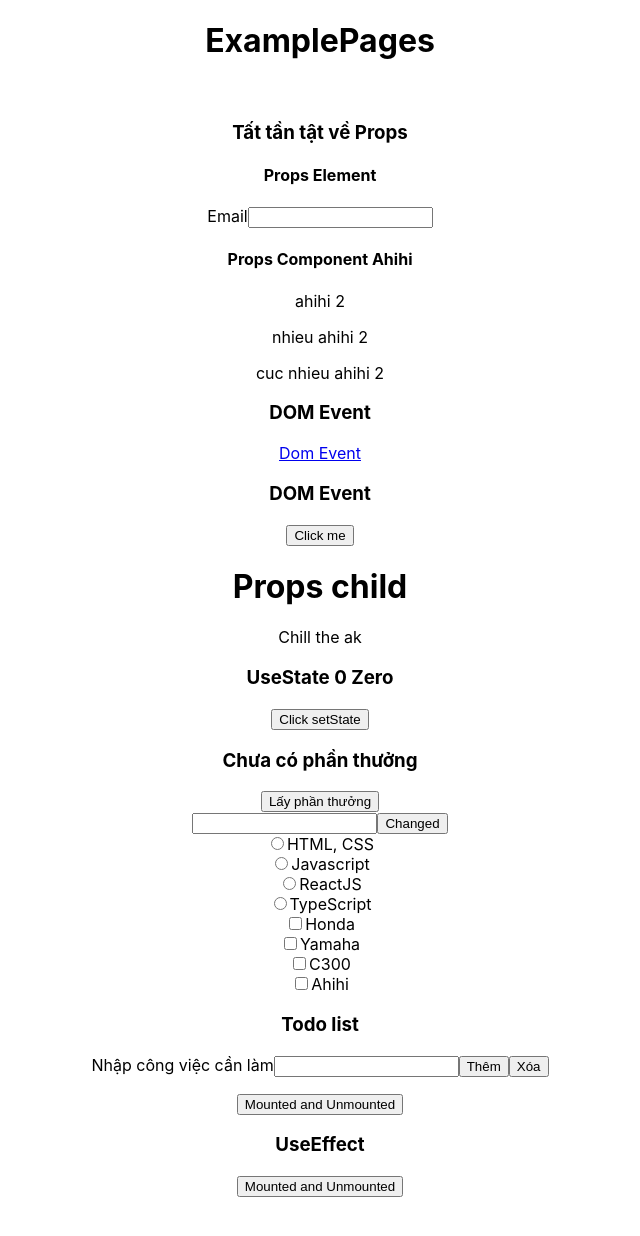
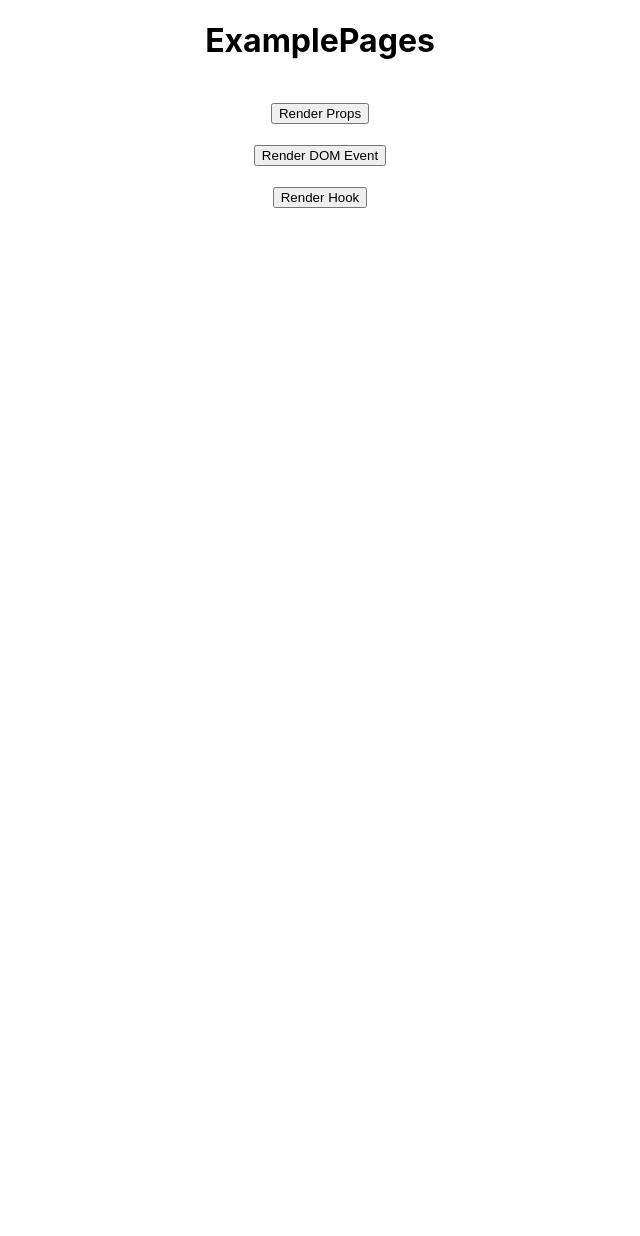
Before and after one commit to soucre3thaipvt/Learn_ReactJS, a React (Create React App) app: page / in a window 1280 px wide. Shown: the top 1236 px of the page, without its empty margins (320-960 px from the left). After the commit the page ends 800 px from the top, so only its background shows below. Built offline with nearby package versions, Linux system fonts and the light colour scheme.

Commit message:
edit update

```diff
--- a/src/hook/UseState.tsx
+++ b/src/hook/UseState.tsx
@@ -31,7 +31,6 @@ export default function UseState() {
   const [name, setName] = useState('')
   const [checked, setChecked] = useState()
   const [checkBox, setCheckBox] = useState([])
-  const [show, setShow] = useState(false)
 
   const TodoList = () => {
     //@ts-ignore
@@ -86,11 +85,6 @@ export default function UseState() {
     </div>
   }
 
-  const Content = () =>{
-    return <div>
-      <h3>Xin chao 500 anh em nha</h3>
-    </div>
-  }
   const handleCounter = () => {
     setCounter({
       ...counter,
@@ -176,8 +170,6 @@ export default function UseState() {
 
       <TodoList />
 
-      <button onClick={()=>setShow(!show)}>Mounted and Unmounted</button>
-      {show&&<Content/>}
     </div>
   )
 }
--- a/src/pages/ExamplePages.tsx
+++ b/src/pages/ExamplePages.tsx
@@ -1,28 +1,57 @@
-import React from 'react'
+import React, { useState } from 'react'
 import hook from '../hook'
 import labQuiz from '../labQuiz'
 import DOMEvent from '../labQuiz/DOMEvent'
 export default function ExamplePages() {
+    const [showProps, setshowProps] = useState(false)
+    const [showDOMEvent, setShowDOMEvent] = useState(false)
+    const [showHook, setShowHook] = useState(false)
+
+
     const aa = [
         { name: 'ahihi' },
         { name: 'nhieu ahihi' },
         { name: 'cuc nhieu ahihi' }
     ]
-    return (
-        //@ts-ignore
-        <div style={{ textAlign: 'center' , marginBottom: 500}}>
-            <h1>ExamplePages</h1>
-            <br />
-            <labQuiz.Props title={'Ahihi'} data={aa}/>
-            {console.log(<labQuiz.Props title={'Ahihihi'} content={'ohihihi'} data={aa}/>,
-             'ra obj props co cac params: title || content / có thể thêm props, đang bị giới hạn do model props truyền vào nên chỉ có 2 param')}
-            <DOMEvent title={"Dom Event"} href={'https://fullstack.edu.vn/'} onClick={()=>{console.log('Da click')}}/>
+    const RenderPops = () => {
+        return <>
+            <labQuiz.Props title={'Ahihi'} data={aa} />
+            {console.log(<labQuiz.Props title={'Ahihihi'} content={'ohihihi'} data={aa} />,
+                'ra obj props co cac params: title || content / có thể thêm props, đang bị giới hạn do model props truyền vào nên chỉ có 2 param')}
+        </>
+    }
+    const RenderDOMEvent = () => {
+        return <>
+            <DOMEvent title={"Dom Event"} href={'https://fullstack.edu.vn/'} onClick={() => { console.log('Da click') }} />
             <DOMEvent title={'Click me'} isPrimary >
                 <h1>Props child</h1>
                 <p>Chill the ak</p>
             </DOMEvent>
-            <hook.UseState/>
-            <hook.UseEffect/>
+        </>
+    }
+    const RenderHook = () => {
+        return <div>
+            <h3>Xin chao 500 anh em nha</h3>
+            <hook.UseState />
+            <hook.UseEffect />
+            <hook.UseLayoutEffect />
+        </div>
+    }
+    return (
+        //@ts-ignore
+        <div style={{ textAlign: 'center', marginBottom: 500 }}>
+            <h1>ExamplePages</h1>
+            <br />
+
+            <button onClick={() => setshowProps(!showProps)}>Render Props</button>
+            {showProps && <RenderPops />}
+            <br /><br />
+            <button onClick={() => setShowDOMEvent(!showDOMEvent)}>Render DOM Event</button>
+            {showDOMEvent && <RenderDOMEvent />}
+            <br /><br />
+            <button onClick={() => setShowHook(!showHook)}>Render Hook</button>
+            {showHook && <RenderHook />}
+
         </div>
     )
 }
```
